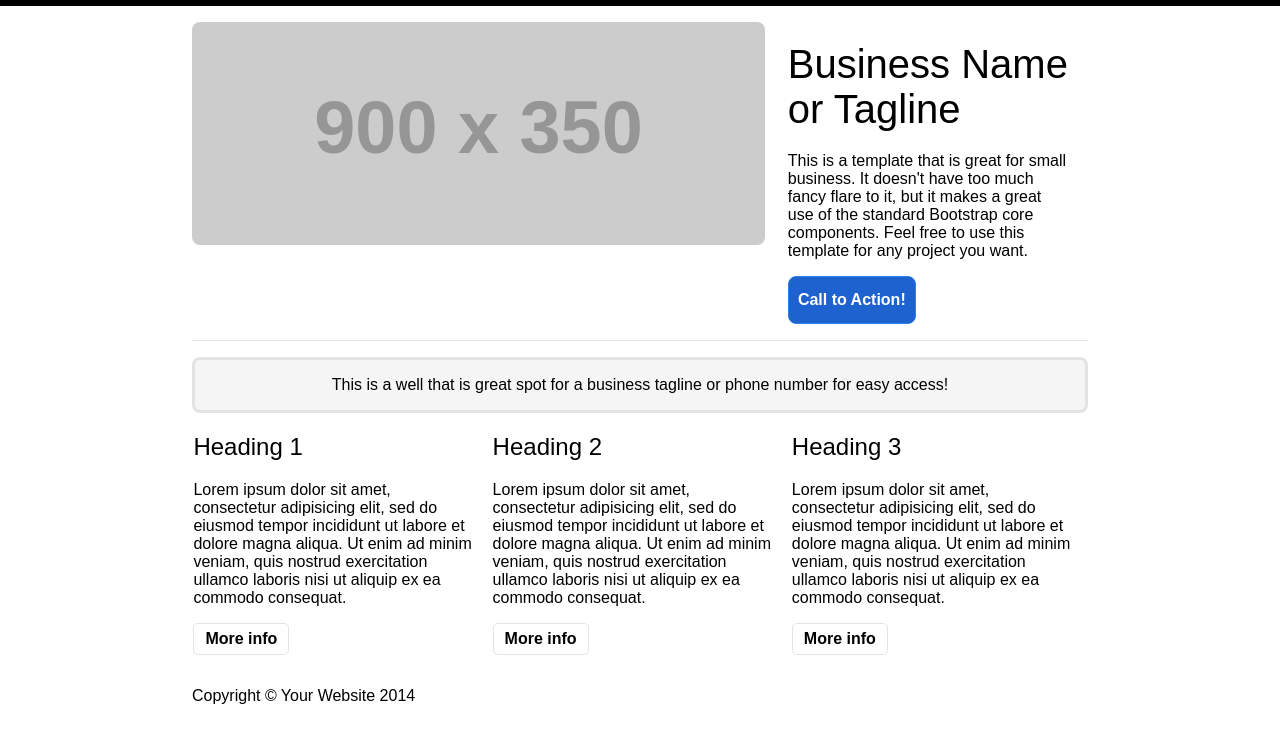
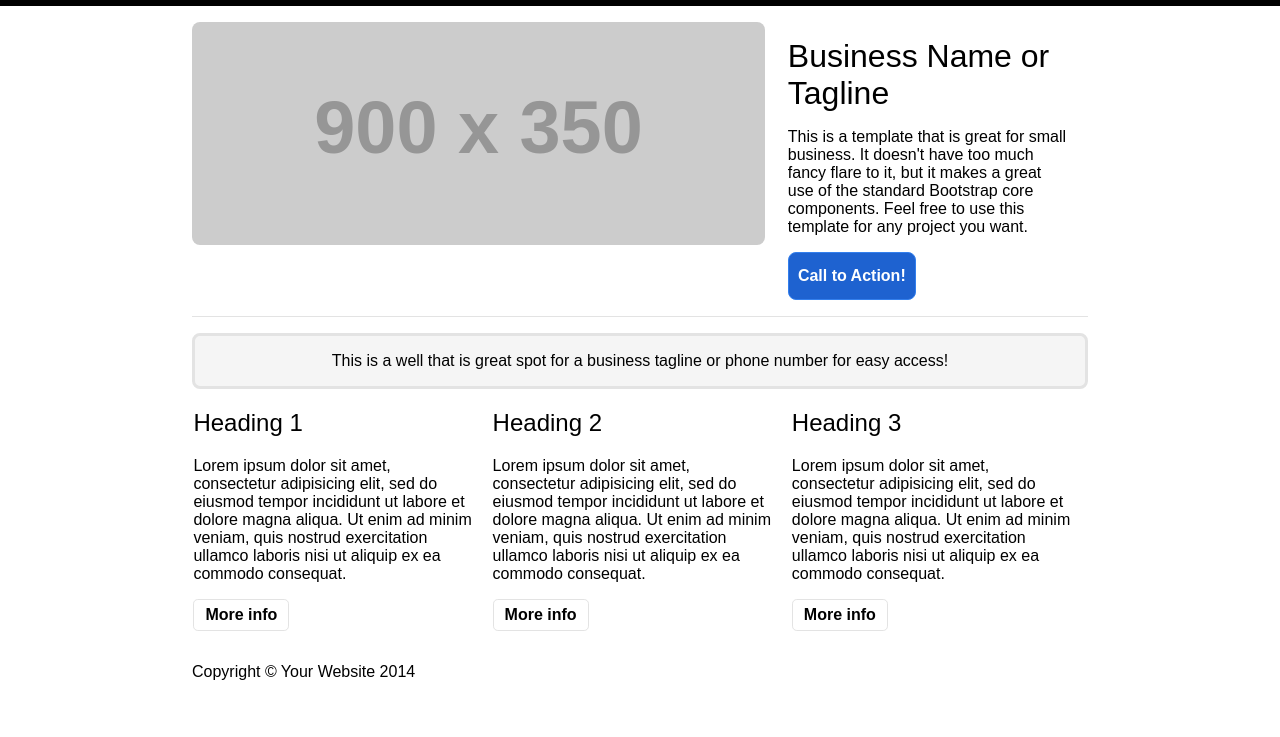
Before and after one commit to sveyres/gabari1, a plain HTML site: page index.html in a window 1280 px wide. Shown: the part 67-804 px from the top of the page. Drawn offline with Linux system fonts and the light colour scheme; placeholder pictures from the web are drawn by us.

Commit message:
Some corrections

```diff
--- a/CSS/style.css
+++ b/CSS/style.css
@@ -31,7 +31,7 @@ nav a {
     color: #f5f5f5;
 }
 
-#top {
+#banner {
     padding: 1em 0;
     margin-bottom: 1em;
     border-bottom: thin solid #e3e3e3;
@@ -48,11 +48,14 @@ nav a {
     font-size:1em;
     font-weight:bold;
     font-style:normal;
-    height:3em;
+    height: 3em;
     line-height:1em;
-    width:8em;
+    width: 8em;
     text-decoration:none;
     text-align:center;
+}
+#call:hover {
+    box-shadow: 0 0 2em; /* Ne marche pas */
 }
 article button {
     background-color:#ffffff;
@@ -68,8 +71,11 @@ article button {
     width: 6em;
     text-decoration:none;
     text-align:center;
+}
+article button:hover {
+    box-shadow: 0 0 0.2em;
+}
 
-}
 article {
     display: inline-block;
     text-align: left;
@@ -81,7 +87,7 @@ article p {
     padding-right: 1em;
 }
 
-#centraldiv {
+#tagline {
     text-align: center;
     border-style: solid;
     border-color: #e3e3e3;
@@ -104,7 +110,7 @@ footer{
 
 h1 {
     margin: 0.5em 0;
-    font-size: 2.5em;
+    font-size: 2em;
     font-weight: normal;
 }
 
--- a/index.html
+++ b/index.html
@@ -17,22 +17,21 @@
             </nav>
         </header>
         <main>
-            <section id="top">
+            <section id="banner">
                 <img src="http://placehold.it/900x350" id='image'/>
                 <article>
-                    <div>
-                        <h1>Business Name or Tagline</h1>
-                        <p>
-                            This is a template that is great for small business. It doesn't have too much fancy flare to it, but it makes a great use of the standard Bootstrap core components. Feel free to use this template for any project you want.
-                        </p>
-                        <button id="call" type="button" name="button">Call to Action!</button>
-                    </div>
+                    <h1>Business Name or Tagline</h1>
+                    <p>
+                        This is a template that is great for small business. It doesn't have too much fancy flare to it, but it makes a great use of the standard Bootstrap core components. Feel free to use this template for any project you want.
+                    </p>
+                    <button id="call" type="button" name="button">Call to Action!</button>
                 </article>
             </section>
 
-            <div id="centraldiv">
+            <section id="tagline">
                 This is a well that is great spot for a business tagline or phone number for easy access!
-            </div>
+            </section>
+
             <section>
                 <article>
                     <h2>Heading 1</h2>
```
